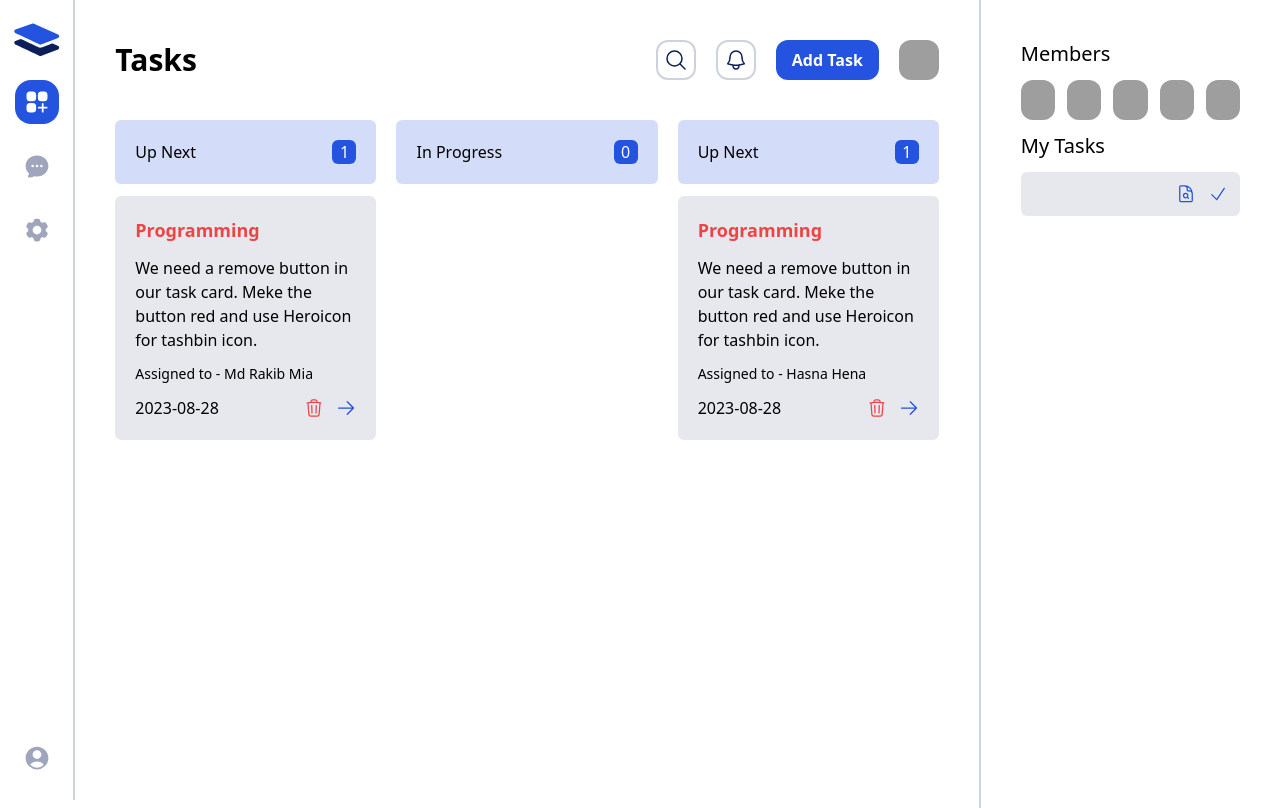
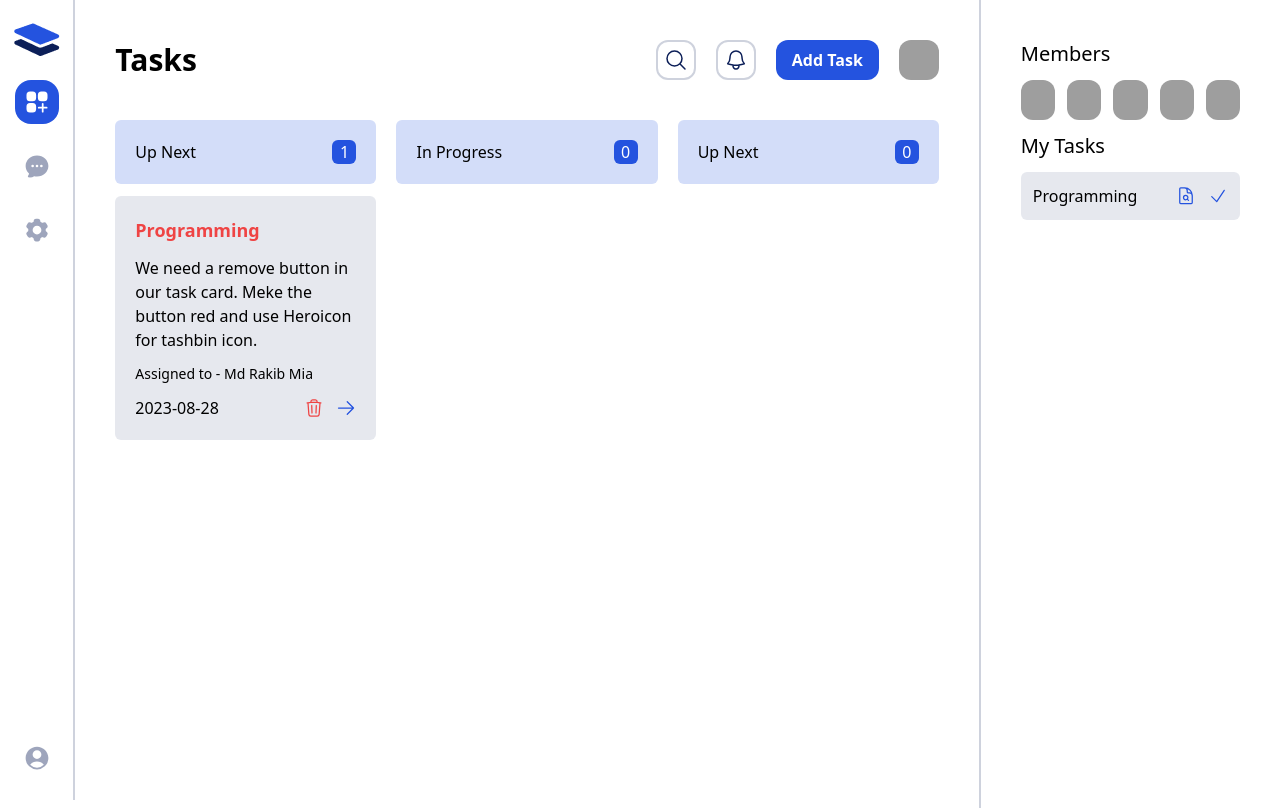
Before and after one commit to mdrakibmia99/task-master-redux, a React (Vite) app: page / in a window 1280 px wide. Shown: the top 808 px of the page. Built offline with nearby package versions, Linux system fonts and the light colour scheme; grey boxes are pictures that could not be loaded.

Commit message:
add user task user userTask reducer

```diff
--- a/src/components/tasks/AddTaskModal.jsx
+++ b/src/components/tasks/AddTaskModal.jsx
@@ -59,7 +59,7 @@ const AddTaskModal = ({ isOpen, setIsOpen }) => {
             id="assignedTo"
             {...register('assignedTo')}
           >
-            <option value="MD Rakib mia">MD Rakib mia</option>
+            <option value="MD Rakib mia">Md Rakib Mia</option>
             <option value="Hasna Hena">Hasna Hena</option>
             <option value="Tori">Tori</option>
             <option value="Laddu">Laddu</option>
--- a/src/components/tasks/MyTasks.jsx
+++ b/src/components/tasks/MyTasks.jsx
@@ -2,22 +2,29 @@ import {
   CheckIcon,
   DocumentMagnifyingGlassIcon,
 } from '@heroicons/react/24/outline';
-import { useSelector } from 'react-redux';
+import { useEffect } from 'react';
+import { useDispatch, useSelector } from 'react-redux';
+import { userTask } from '../../redux/features/tasks/tasksSlice';
 
 const MyTasks = () => {
-const {name}=useSelector((state)=>state.userSlice)
-const {tasks}=useSelector((state)=>state.taskSlice)
-console.log(name)
-
+  const { name: userName } = useSelector((state) => state.userSlice)
+  const { tasks } = useSelector((state) => state.taskSlice)
+  console.log(tasks)
+  const dispatch = useDispatch();
+  useEffect(() => {
+    dispatch(userTask(userName))
+    console.log(userName,"user name")
+  }, [userName, dispatch])
   return (
     <div>
       <h1 className="text-xl my-3">My Tasks</h1>
       <div className=" h-[750px] overflow-auto space-y-3">
+        {tasks?.map(item => (
           <div
-          key={tasks.id}
+            key={item.id}
             className="bg-secondary/10 rounded-md p-3 flex justify-between"
           >
-          <h1>{tasks.title}</h1>
+            <h1>{item.title}</h1>
             <div className="flex gap-3">
               <button className="grid place-content-center" title="Details">
                 <DocumentMagnifyingGlassIcon className="w-5 h-5 text-primary" />
@@ -27,6 +34,9 @@ console.log(name)
               </button>
             </div>
           </div>
+
+        ))}
+
       </div>
     </div>
   );
--- a/src/redux/features/tasks/tasksSlice.js
+++ b/src/redux/features/tasks/tasksSlice.js
@@ -9,16 +9,6 @@ const initialState= {
           'We need a remove button in our task card. Meke the button red and use Heroicon for tashbin icon.',
         date: '2023-08-28',
         assignedTo: 'Md Rakib Mia',
-        priority: 'high',
-      },
-      {
-        id: 3,
-        status: 'done',
-        title: 'Programming',
-        description:
-          'We need a remove button in our task card. Meke the button red and use Heroicon for tashbin icon.',
-        date: '2023-08-28',
-        assignedTo: 'Hasna Hena',
         priority: 'high',
       },
     ],
@@ -47,12 +37,12 @@ const tasksSlice = createSlice({
           target.status=payload.updatedStatus;
        },
        userTask:(state,{payload})=>{
-             state.userTask.filter(item=> item.assignedTo === payload)
+        state.userTasks=state.tasks.filter(item=> item.assignedTo === payload)
        }
      },
 
 
 })
-export const {addTask,removeTask,updateStatus} = tasksSlice.actions;
+export const {addTask,removeTask,updateStatus,userTask} = tasksSlice.actions;
 
 export default tasksSlice.reducer;
```
Lines whose indentation alone changed are shown as unchanged.
